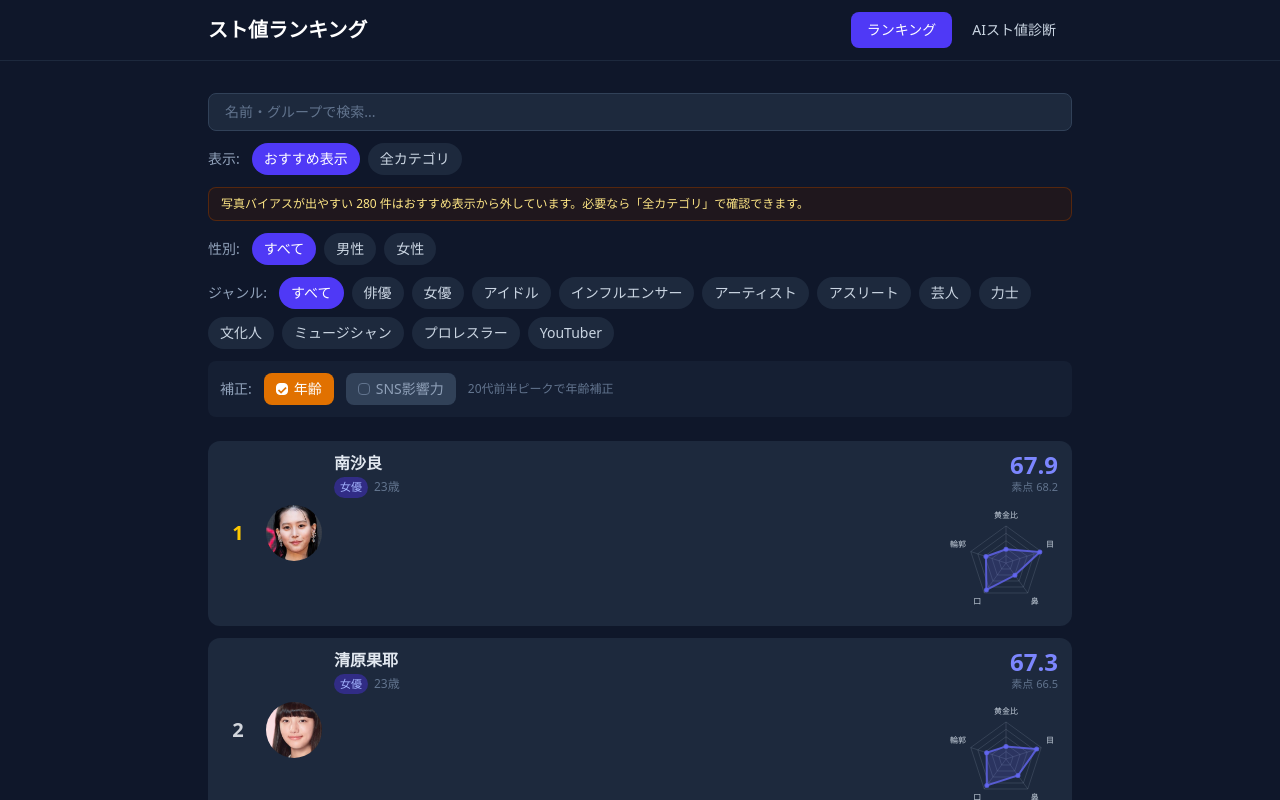
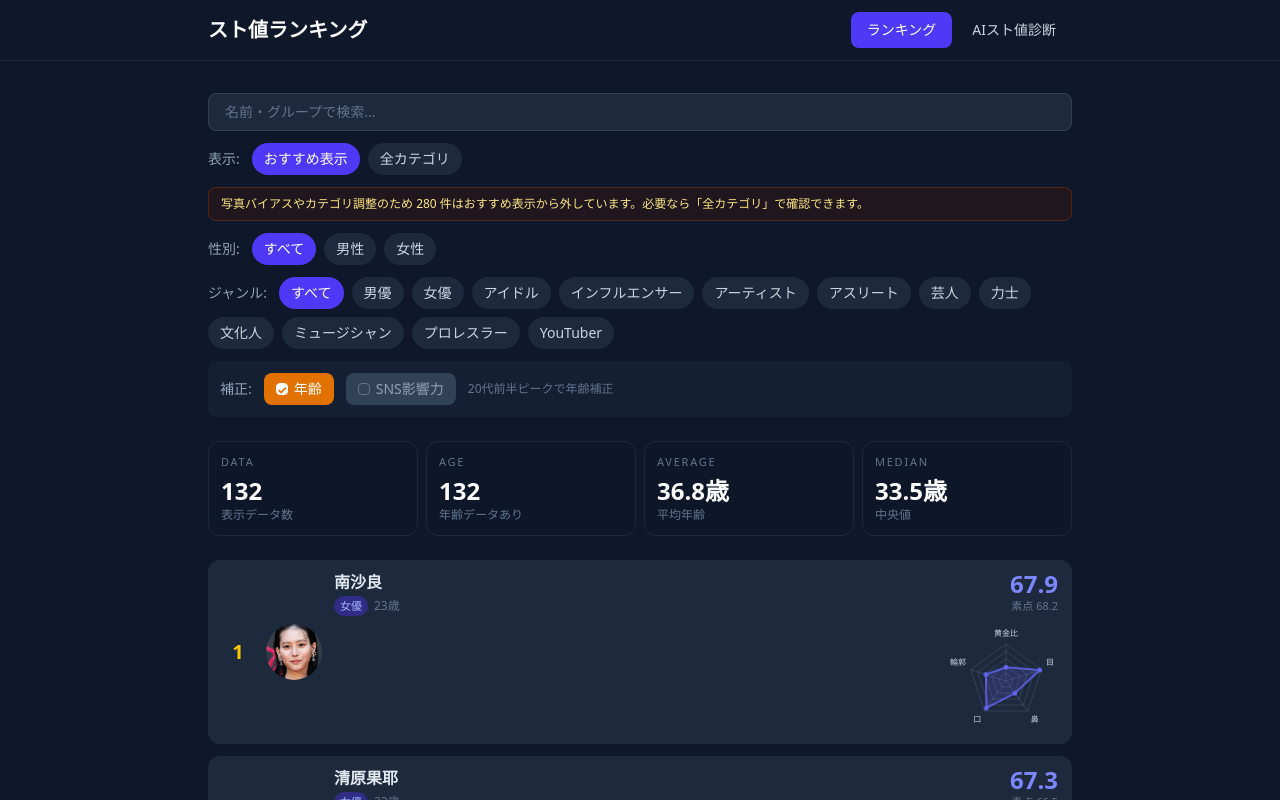
Before and after one commit to jim-auto/charm-ranking-and-lookalike, a React (Vite) app in the folder web/: page /#/ in a window 1280 px wide. Shown: the top 800 px of the page. Built offline with nearby package versions, Linux system fonts and the light colour scheme.

Commit message:
Add ranking summary stats panel

```diff
--- a/web/src/pages/RankingPage.tsx
+++ b/web/src/pages/RankingPage.tsx
@@ -16,7 +16,7 @@ const rankingScopes = [
 ] as const;
 
 const categoryLabels: Record<string, string> = {
-  actor: '俳優',
+  actor: '男優',
   actress: '女優',
   idol: 'アイドル',
   influencer: 'インフルエンサー',
@@ -47,6 +47,14 @@ const categoryOrder = [
 
 type RankingScope = (typeof rankingScopes)[number]['value'];
 
+function median(values: number[]): number | null {
+  if (values.length === 0) return null;
+  const ordered = [...values].sort((a, b) => a - b);
+  const middle = Math.floor(ordered.length / 2);
+  if (ordered.length % 2 === 1) return ordered[middle];
+  return (ordered[middle - 1] + ordered[middle]) / 2;
+}
+
 function getScore(c: Celebrity, age: boolean, sns: boolean): number {
   if (!c.scores) return c.score ?? 0;
   if (age && sns) return c.scores.faceAgeSns;
@@ -56,9 +64,14 @@ function getScore(c: Celebrity, age: boolean, sns: boolean): number {
 }
 
 function formatFollowers(n: number): string {
-  if (n >= 10000000) return (n / 10000000).toFixed(1) + '千万';
-  if (n >= 10000) return Math.round(n / 10000) + '万';
+  if (n >= 10_000_000) return `${(n / 10_000_000).toFixed(1)}千万`;
+  if (n >= 10_000) return `${Math.round(n / 10_000)}万`;
   return String(n);
+}
+
+function formatAgeStat(value: number | null): string {
+  if (value == null || Number.isNaN(value)) return '-';
+  return `${value.toFixed(1)}歳`;
 }
 
 function sortCategoryValues(a: string, b: string): number {
@@ -109,9 +122,7 @@ export default function RankingPage() {
   }, [celebrities]);
 
   const categoryFilters = useMemo(() => {
-    const values = Array.from(
-      new Set(celebrities.map((c) => c.category).filter(Boolean))
-    ).sort(sortCategoryValues);
+    const values = Array.from(new Set(celebrities.map((c) => c.category).filter(Boolean))).sort(sortCategoryValues);
     return [
       { value: '', label: 'すべて' },
       ...values.map((value) => ({
@@ -144,6 +155,21 @@ export default function RankingPage() {
     return list;
   }, [celebrities, rankingScope, genderFilter, categoryFilter, searchQuery, useAge, useSns]);
 
+  const summary = useMemo(() => {
+    const ages = sorted
+      .map((c) => c.age)
+      .filter((age): age is number => typeof age === 'number');
+    const averageAge =
+      ages.length > 0 ? ages.reduce((sum, age) => sum + age, 0) / ages.length : null;
+
+    return {
+      total: sorted.length,
+      ageCount: ages.length,
+      averageAge,
+      medianAge: median(ages),
+    };
+  }, [sorted]);
+
   const totalPages = Math.ceil(sorted.length / perPage);
   const paged = sorted.slice((page - 1) * perPage, page * perPage);
   const rankOffset = (page - 1) * perPage;
@@ -156,17 +182,17 @@ export default function RankingPage() {
           value={searchQuery}
           onChange={(e) => setSearchQuery(e.target.value)}
           placeholder="名前・グループで検索..."
-          className="w-full px-4 py-2 rounded-lg bg-slate-800 text-white placeholder-slate-500 border border-slate-700 focus:border-indigo-500 focus:outline-none text-sm"
+          className="w-full rounded-lg border border-slate-700 bg-slate-800 px-4 py-2 text-sm text-white placeholder-slate-500 focus:border-indigo-500 focus:outline-none"
         />
       </div>
 
-      <div className="flex flex-wrap items-center gap-2 mb-3">
-        <span className="text-sm text-slate-400 mr-1">表示:</span>
+      <div className="mb-3 flex flex-wrap items-center gap-2">
+        <span className="mr-1 text-sm text-slate-400">表示:</span>
         {rankingScopes.map((scope) => (
           <button
             key={scope.value}
             onClick={() => setRankingScope(scope.value)}
-            className={`px-3 py-1.5 rounded-full text-sm font-medium transition-colors ${
+            className={`rounded-full px-3 py-1.5 text-sm font-medium transition-colors ${
               rankingScope === scope.value
                 ? 'bg-indigo-600 text-white'
                 : 'bg-slate-800 text-slate-300 hover:bg-slate-700'
@@ -179,17 +205,17 @@ export default function RankingPage() {
 
       {rankingScope === 'recommended' && excludedCount > 0 && (
         <div className="mb-3 rounded-lg border border-amber-900/60 bg-amber-950/30 px-3 py-2 text-xs text-amber-200">
-          写真バイアスが出やすい {excludedCount} 件はおすすめ表示から外しています。必要なら「全カテゴリ」で確認できます。
+          写真バイアスやカテゴリ調整のため {excludedCount} 件はおすすめ表示から外しています。必要なら「全カテゴリ」で確認できます。
         </div>
       )}
 
-      <div className="flex flex-wrap items-center gap-2 mb-3">
-        <span className="text-sm text-slate-400 mr-1">性別:</span>
+      <div className="mb-3 flex flex-wrap items-center gap-2">
+        <span className="mr-1 text-sm text-slate-400">性別:</span>
         {genderFilters.map((g) => (
           <button
             key={g.value}
             onClick={() => setGenderFilter(g.value)}
-            className={`px-3 py-1.5 rounded-full text-sm font-medium transition-colors ${
+            className={`rounded-full px-3 py-1.5 text-sm font-medium transition-colors ${
               genderFilter === g.value
                 ? 'bg-indigo-600 text-white'
                 : 'bg-slate-800 text-slate-300 hover:bg-slate-700'
@@ -200,13 +226,13 @@ export default function RankingPage() {
         ))}
       </div>
 
-      <div className="flex flex-wrap items-center gap-2 mb-3">
-        <span className="text-sm text-slate-400 mr-1">ジャンル:</span>
+      <div className="mb-3 flex flex-wrap items-center gap-2">
+        <span className="mr-1 text-sm text-slate-400">ジャンル:</span>
         {categoryFilters.map((cat) => (
           <button
             key={cat.value}
             onClick={() => setCategoryFilter(cat.value)}
-            className={`px-3 py-1.5 rounded-full text-sm font-medium transition-colors ${
+            className={`rounded-full px-3 py-1.5 text-sm font-medium transition-colors ${
               categoryFilter === cat.value
                 ? 'bg-indigo-600 text-white'
                 : 'bg-slate-800 text-slate-300 hover:bg-slate-700'
@@ -217,33 +243,33 @@ export default function RankingPage() {
         ))}
       </div>
 
-      <div className="flex flex-wrap items-center gap-3 mb-6 p-3 bg-slate-800/50 rounded-lg">
+      <div className="mb-6 flex flex-wrap items-center gap-3 rounded-lg bg-slate-800/50 p-3">
         <span className="text-sm text-slate-400">補正:</span>
 
         <button
           onClick={() => setUseAge(!useAge)}
-          className={`px-3 py-1.5 rounded-lg text-sm font-medium transition-colors flex items-center gap-1.5 ${
+          className={`flex items-center gap-1.5 rounded-lg px-3 py-1.5 text-sm font-medium transition-colors ${
             useAge
               ? 'bg-amber-600 text-white'
               : 'bg-slate-700 text-slate-400 hover:bg-slate-600'
           }`}
         >
-          <span className={`inline-block w-3 h-3 rounded-sm border ${useAge ? 'bg-white border-white' : 'border-slate-500'}`}>
-            {useAge && <span className="block text-amber-600 text-xs leading-3 text-center font-bold">✓</span>}
+          <span className={`inline-block h-3 w-3 rounded-sm border ${useAge ? 'border-white bg-white' : 'border-slate-500'}`}>
+            {useAge && <span className="block text-center text-xs font-bold leading-3 text-amber-600">✓</span>}
           </span>
           年齢
         </button>
 
         <button
           onClick={() => setUseSns(!useSns)}
-          className={`px-3 py-1.5 rounded-lg text-sm font-medium transition-colors flex items-center gap-1.5 ${
+          className={`flex items-center gap-1.5 rounded-lg px-3 py-1.5 text-sm font-medium transition-colors ${
             useSns
               ? 'bg-emerald-600 text-white'
               : 'bg-slate-700 text-slate-400 hover:bg-slate-600'
           }`}
         >
-          <span className={`inline-block w-3 h-3 rounded-sm border ${useSns ? 'bg-white border-white' : 'border-slate-500'}`}>
-            {useSns && <span className="block text-emerald-600 text-xs leading-3 text-center font-bold">✓</span>}
+          <span className={`inline-block h-3 w-3 rounded-sm border ${useSns ? 'border-white bg-white' : 'border-slate-500'}`}>
+            {useSns && <span className="block text-center text-xs font-bold leading-3 text-emerald-600">✓</span>}
           </span>
           SNS影響力
         </button>
@@ -256,10 +282,37 @@ export default function RankingPage() {
         </span>
       </div>
 
+      <div className="mb-6 grid grid-cols-2 gap-2 sm:grid-cols-4">
+        <div className="rounded-xl border border-slate-800 bg-slate-900/70 px-3 py-3">
+          <div className="text-[11px] uppercase tracking-[0.16em] text-slate-500">Data</div>
+          <div className="mt-1 text-xl font-semibold text-white sm:text-2xl">{summary.total}</div>
+          <div className="text-xs text-slate-500">表示データ数</div>
+        </div>
+        <div className="rounded-xl border border-slate-800 bg-slate-900/70 px-3 py-3">
+          <div className="text-[11px] uppercase tracking-[0.16em] text-slate-500">Age</div>
+          <div className="mt-1 text-xl font-semibold text-white sm:text-2xl">{summary.ageCount}</div>
+          <div className="text-xs text-slate-500">年齢データあり</div>
+        </div>
+        <div className="rounded-xl border border-slate-800 bg-slate-900/70 px-3 py-3">
+          <div className="text-[11px] uppercase tracking-[0.16em] text-slate-500">Average</div>
+          <div className="mt-1 text-xl font-semibold text-white sm:text-2xl">
+            {formatAgeStat(summary.averageAge)}
+          </div>
+          <div className="text-xs text-slate-500">平均年齢</div>
+        </div>
+        <div className="rounded-xl border border-slate-800 bg-slate-900/70 px-3 py-3">
+          <div className="text-[11px] uppercase tracking-[0.16em] text-slate-500">Median</div>
+          <div className="mt-1 text-xl font-semibold text-white sm:text-2xl">
+            {formatAgeStat(summary.medianAge)}
+          </div>
+          <div className="text-xs text-slate-500">中央値</div>
+        </div>
+      </div>
+
       {loading ? (
-        <div className="text-center py-12 text-slate-400">読み込み中...</div>
+        <div className="py-12 text-center text-slate-400">読み込み中...</div>
       ) : sorted.length === 0 ? (
-        <div className="text-center py-12 text-slate-400">データがありません</div>
+        <div className="py-12 text-center text-slate-400">データがありません</div>
       ) : (
         <>
           <div className="space-y-2.5 sm:space-y-3">
@@ -277,19 +330,25 @@ export default function RankingPage() {
           </div>
 
           {totalPages > 1 && (
-            <div className="flex justify-center items-center gap-2 mt-6">
+            <div className="mt-6 flex items-center justify-center gap-2">
               <button
-                onClick={() => { setPage((p) => Math.max(1, p - 1)); window.scrollTo(0, 0); }}
+                onClick={() => {
+                  setPage((p) => Math.max(1, p - 1));
+                  window.scrollTo(0, 0);
+                }}
                 disabled={page === 1}
-                className="px-3 py-1.5 rounded text-sm bg-slate-800 text-slate-300 hover:bg-slate-700 disabled:opacity-30 disabled:cursor-not-allowed"
+                className="rounded bg-slate-800 px-3 py-1.5 text-sm text-slate-300 hover:bg-slate-700 disabled:cursor-not-allowed disabled:opacity-30"
               >
                 {'<'}
               </button>
               {Array.from({ length: totalPages }, (_, i) => i + 1).map((p) => (
                 <button
                   key={p}
-                  onClick={() => { setPage(p); window.scrollTo(0, 0); }}
-                  className={`w-9 h-9 rounded text-sm font-medium transition-colors ${
+                  onClick={() => {
+                    setPage(p);
+                    window.scrollTo(0, 0);
+                  }}
+                  className={`h-9 w-9 rounded text-sm font-medium transition-colors ${
                     page === p
                       ? 'bg-indigo-600 text-white'
                       : 'bg-slate-800 text-slate-300 hover:bg-slate-700'
@@ -299,9 +358,12 @@ export default function RankingPage() {
                 </button>
               ))}
               <button
-                onClick={() => { setPage((p) => Math.min(totalPages, p + 1)); window.scrollTo(0, 0); }}
+                onClick={() => {
+                  setPage((p) => Math.min(totalPages, p + 1));
+                  window.scrollTo(0, 0);
+                }}
                 disabled={page === totalPages}
-                className="px-3 py-1.5 rounded text-sm bg-slate-800 text-slate-300 hover:bg-slate-700 disabled:opacity-30 disabled:cursor-not-allowed"
+                className="rounded bg-slate-800 px-3 py-1.5 text-sm text-slate-300 hover:bg-slate-700 disabled:cursor-not-allowed disabled:opacity-30"
               >
                 {'>'}
               </button>
```
